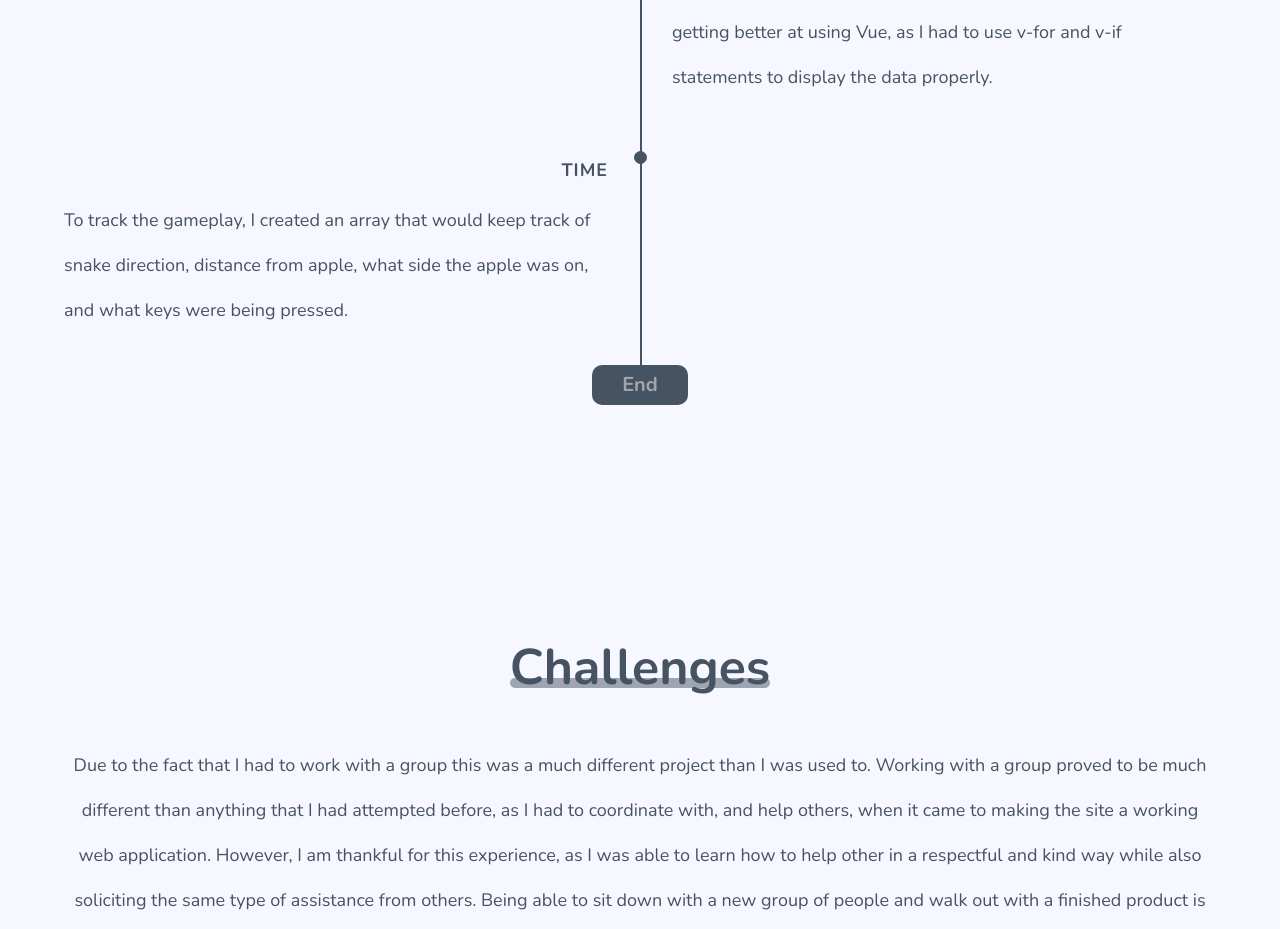
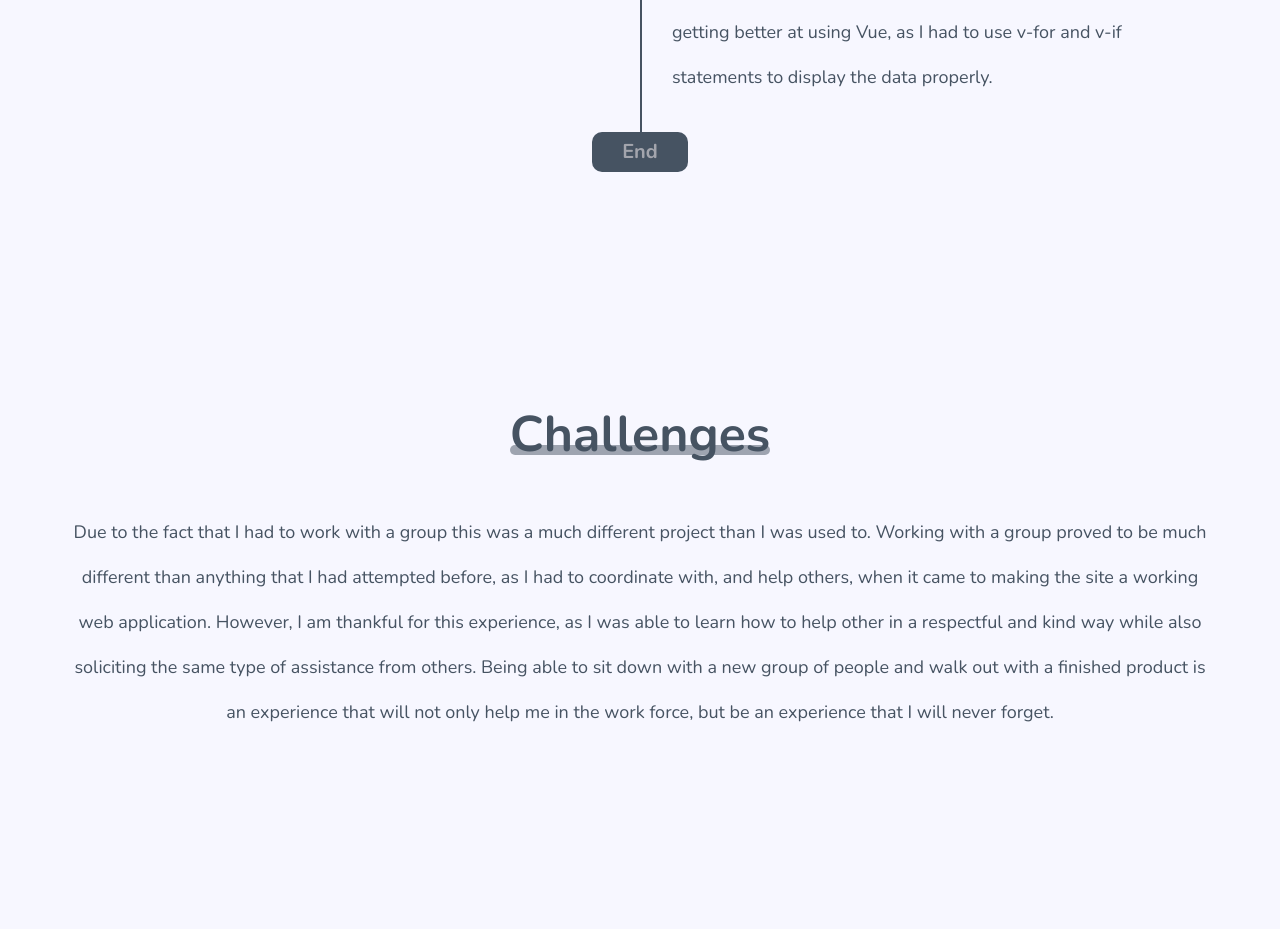
Before and after one commit to Atomator/portfolio, a Vue app: page /#/projects/driveline in a window 1280 px wide. Shown: the part 5180-6109 px from the top of the page. Built offline with nearby package versions, Linux system fonts and the light colour scheme.

Commit message:
Fixed wrong timeline entry on driveline

```diff
--- a/src/pages/projects/Driveline.vue
+++ b/src/pages/projects/Driveline.vue
@@ -83,13 +83,6 @@
             <p>To keep track of cars that needed to be pulled aside, I had to create a new Vuex manager from scratch. This helped me to become better aquatinted with the database technologies while also getting better at using Vue, as I had to use v-for and v-if statements to display the data properly.</p>
           </div>
         </div>
-        <div class="timeline-item is-dark">
-          <div class="timeline-marker is-dark"></div>
-          <div class="timeline-content has-text-left">
-            <p class="heading">Time</p>
-            <p>To track the gameplay, I created an array that would keep track of snake direction, distance from apple, what side the apple was on, and what keys were being pressed.</p>
-          </div>
-        </div>
         <header class="timeline-header" style="margin-bottom: 100px;">
           <span class="tag is-medium is-dark has-text-white-ter" style="font-size: 20px; font-weight: 900; border-radius: 10px; padding: 0px 30px 0px 30px;">End</span>
         </header>
```
